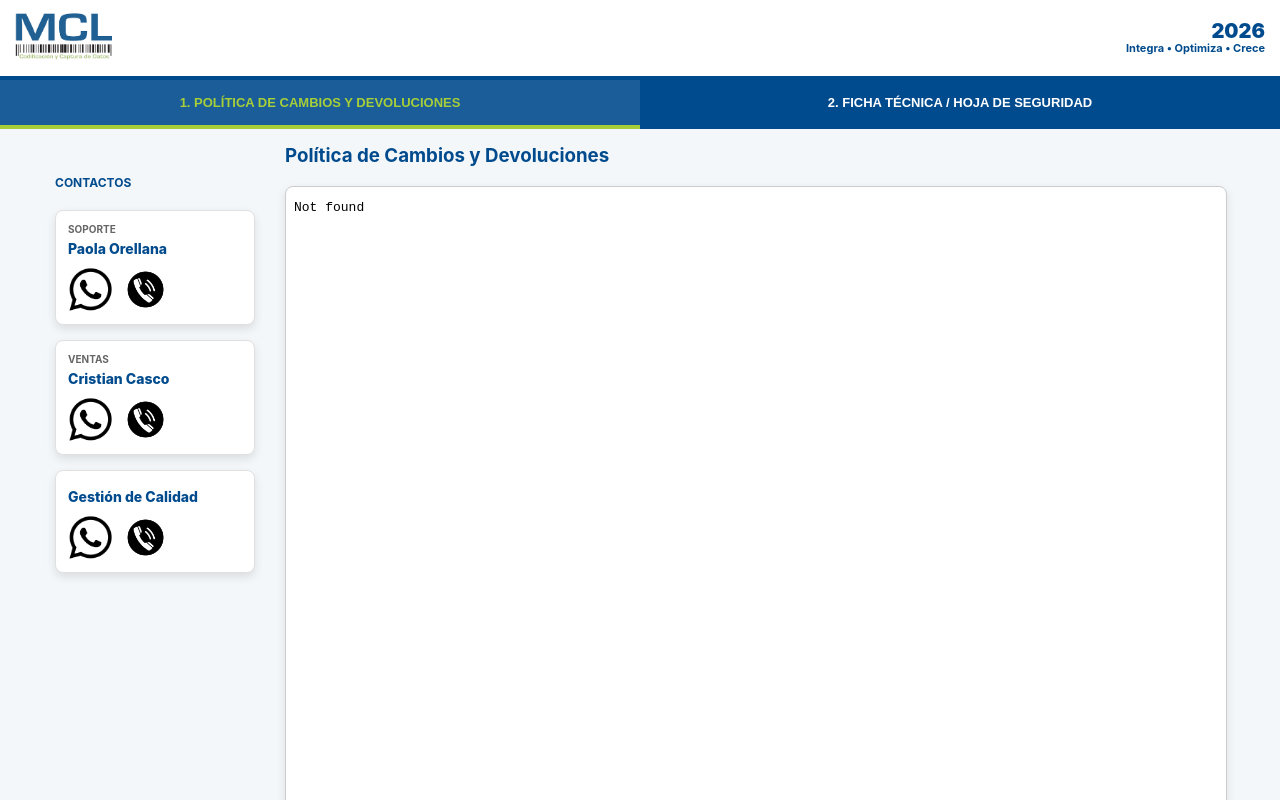
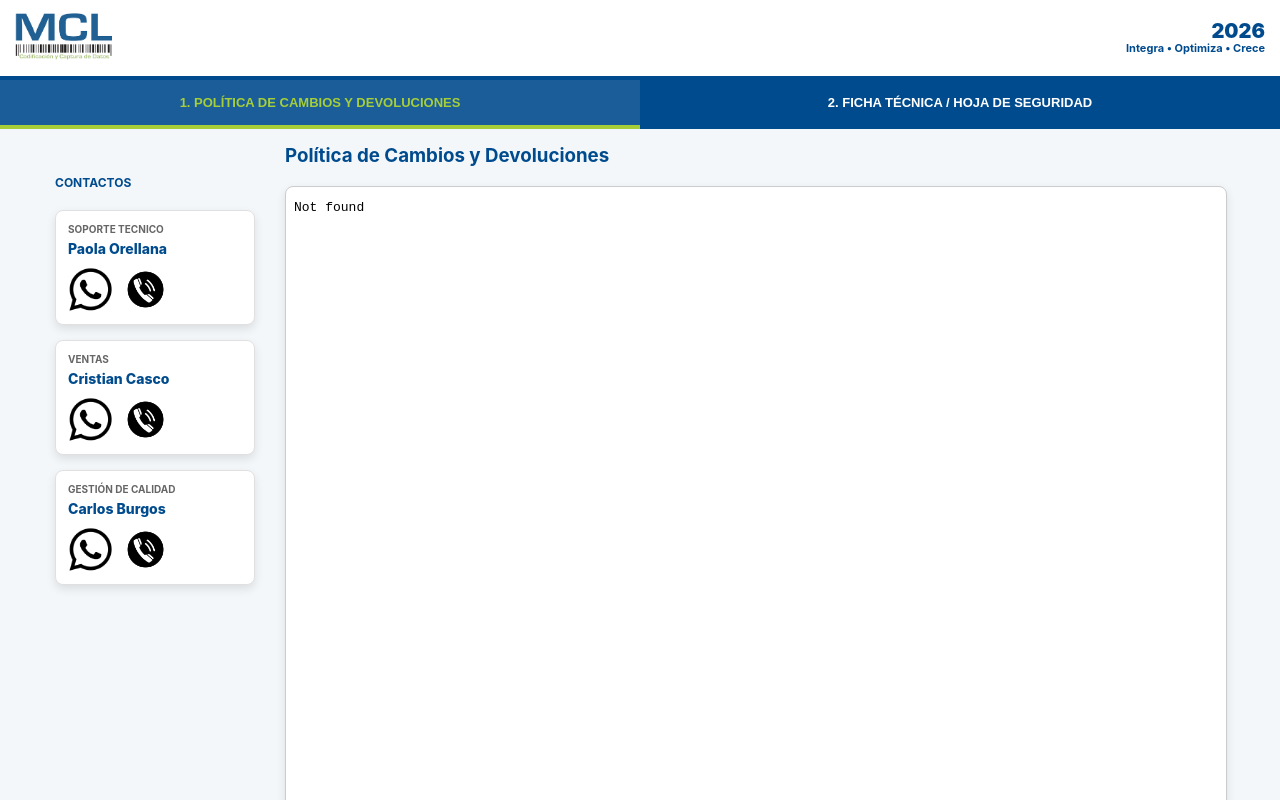
Before and after one commit to mclcalidad2026-cmd/Documentaci-n-T-cnica-NANOtij, a plain HTML site: page index.html in a window 1280 px wide. Drawn offline with Linux system fonts and the light colour scheme.

Commit message:
Update index.html

```diff
--- a/index.html
+++ b/index.html
@@ -231,7 +231,7 @@
         <h4 style="color: var(--mcl-blue); margin: 0 0 5px 0; font-size: 12px;">CONTACTOS</h4>
 
         <div class="contact-card">
-            <span class="contact-title">Soporte</span>
+            <span class="contact-title">Soporte Tecnico</span>
             <div class="contact-name">Paola Orellana</div>
             <div class="contact-actions">
                 <a href="https://wa.me/+50379157707" class="btn-action" title="WhatsApp">
@@ -257,8 +257,8 @@
         </div>
 
         <div class="contact-card">
-            <span class="contact-title"></span>
-            <div class="contact-name">Gestión de Calidad</div>
+            <span class="contact-title">Gestión de Calidad</span>
+            <div class="contact-name">Carlos Burgos</div>
             <div class="contact-actions">
                 <a href="https://wa.me/+50378730384" class="btn-action" title="WhatsApp">
                     <img src="whatsapp.png" alt="WhatsApp">
```
